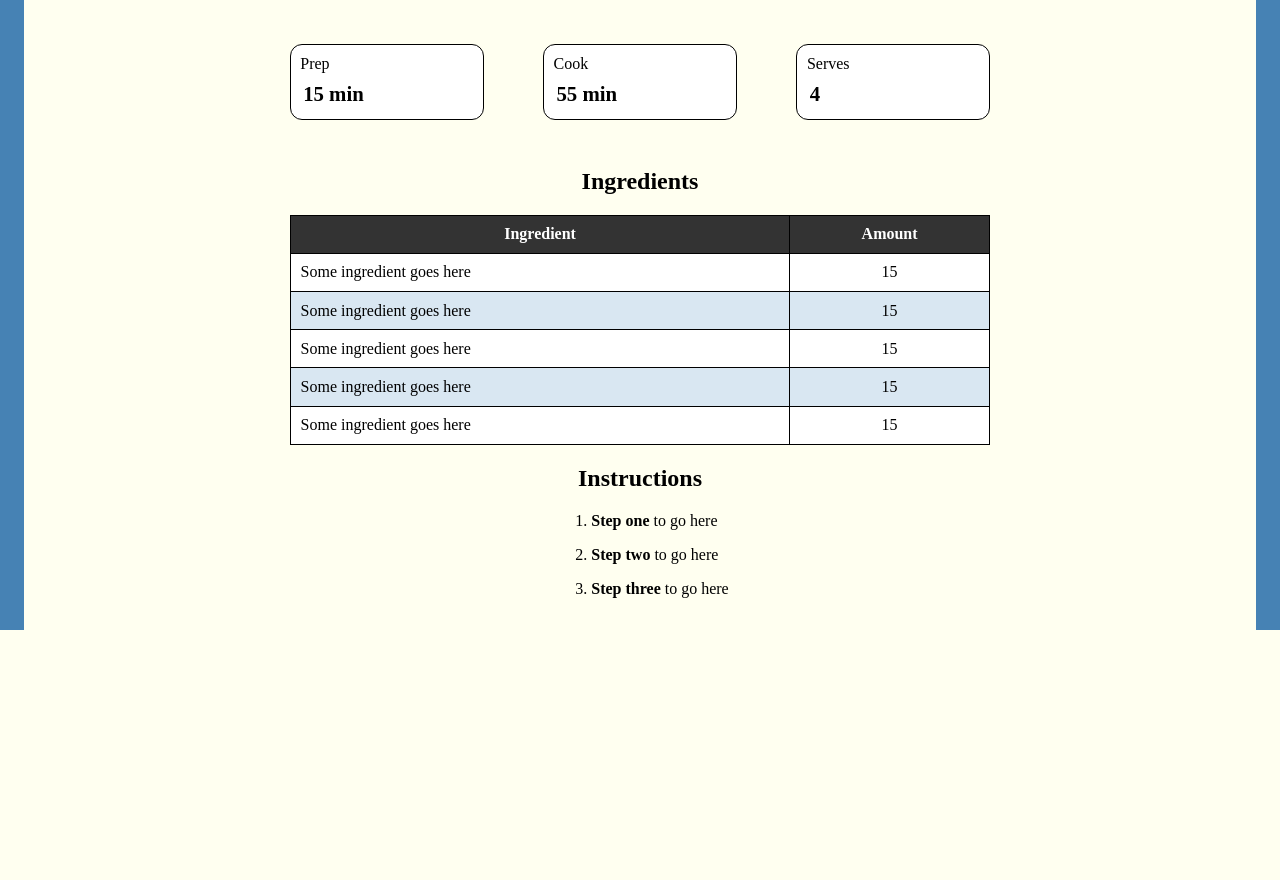
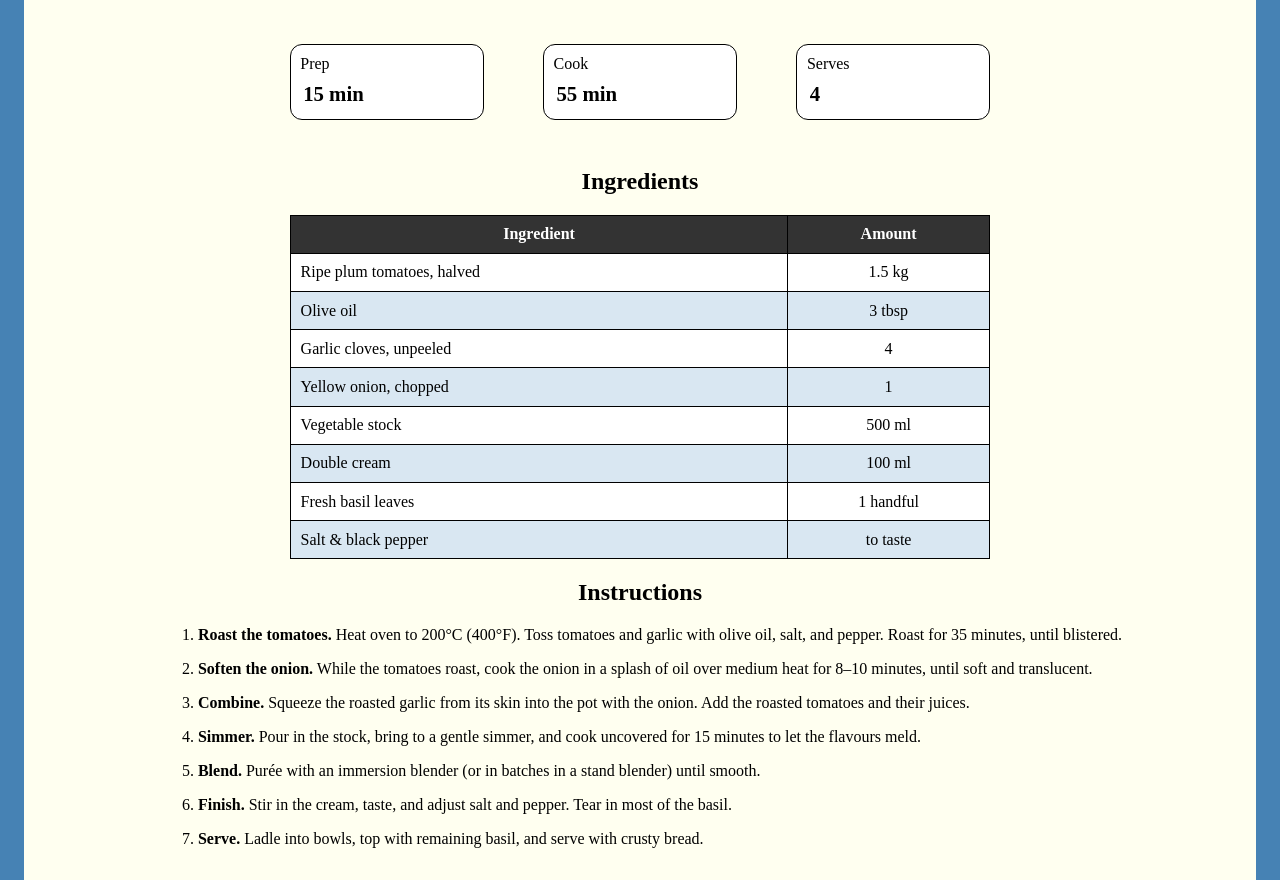
Before and after one commit to trongate/my_recipes, a PHP site: page /recipe.php in a window 1280 px wide. Shown: the part 621-1501 px from the top of the page. Before the commit the page ends 1251 px from the top, so only its background shows below. Run offline with PHP 8.4, Linux system fonts and the light colour scheme.

Commit message:
rendering arrays

```diff
--- a/recipe.php
+++ b/recipe.php
@@ -113,33 +113,24 @@ $instructions = [
                 </tr>
             </thead>
             <tbody>
+                <?php
+                foreach($ingredients as $item) { ?>
                 <tr>
-                    <td>Some ingredient goes here</td>
-                    <td>15</td>
-                </tr>
-                <tr>
-                    <td>Some ingredient goes here</td>
-                    <td>15</td>
-                </tr>
-                <tr>
-                    <td>Some ingredient goes here</td>
-                    <td>15</td>
-                </tr>
-                <tr>
-                    <td>Some ingredient goes here</td>
-                    <td>15</td>
-                </tr>
-                <tr>
-                    <td>Some ingredient goes here</td>
-                    <td>15</td>
-                </tr>
+                    <td><?= $item['ingredient'] ?></td>
+                    <td><?= $item['amount'] ?></td>
+                </tr><?php
+                }
+                ?>
             </tbody>
         </table>
         <h2>Instructions</h2>
         <ol>
-            <li><strong>Step one</strong> to go here</li>
-            <li><strong>Step two</strong> to go here</li>
-            <li><strong>Step three</strong> to go here</li>
+            <?php
+            foreach($instructions as $instruction) { ?>
+            <li><strong><?= $instruction['title'] ?></strong> <?= $instruction['description'] ?></li>
+            <?php
+            }
+            ?>
         </ol>
     </div>
 </body>
```
Also changed, not shown: explainer.php (added, +28 -0 lines).
